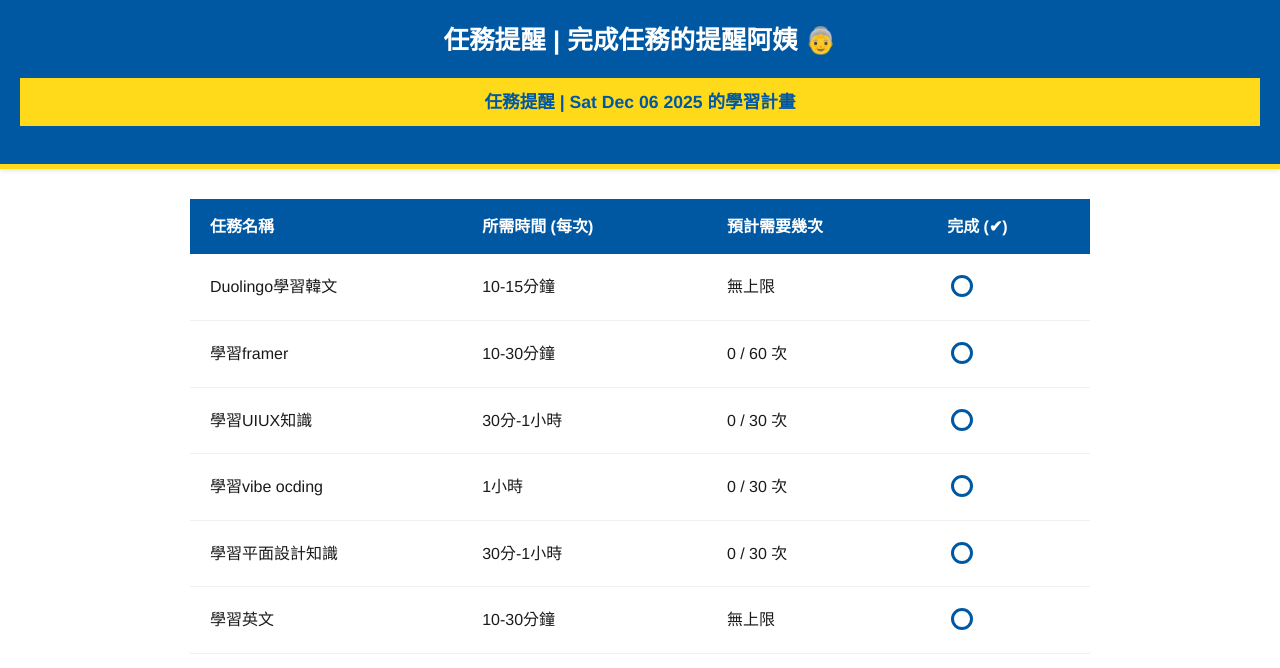
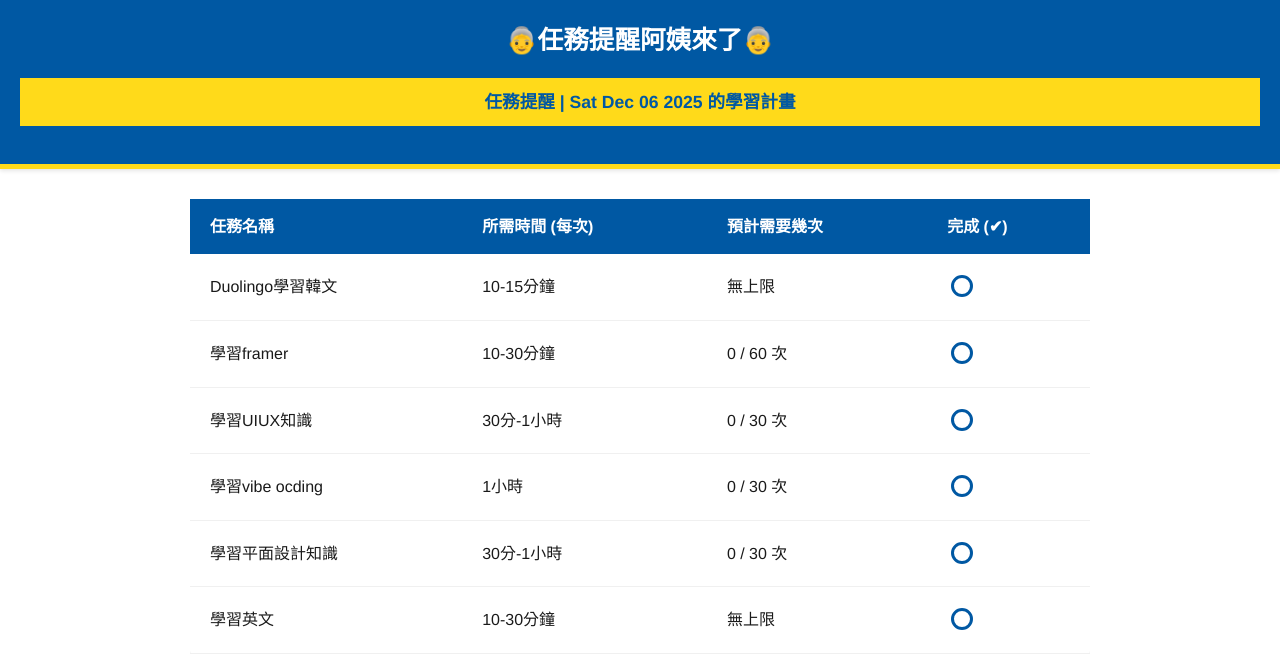
Before and after one commit to shiuriva/Auntie-Task-Reminder, a plain HTML site: page index.html in a window 1280 px wide. Drawn offline with Linux system fonts and the light colour scheme.

Commit message:
新增網站圖示，調整標題及頁面標題以改善使用者體驗

```diff
--- a/index.html
+++ b/index.html
@@ -3,7 +3,7 @@
 <head>
     <meta charset="UTF-8">
     <meta name="viewport" content="width=device-width, initial-scale=1.0">
-    <title>完成任務的提醒阿姨</title>
+    <title>任務提醒阿姨</title>
     <link rel="stylesheet" href="style.css">
     <!--  放入這三行開始 -->
 <link rel="icon" type="image/png" href="./icon.png">
@@ -13,7 +13,7 @@
 </head>
 <body>
     <header>
-        <h1 id="header-title">任務提醒 | 完成任務的提醒阿姨 👵</h1>
+        <h1 id="header-title">👵任務提醒阿姨來了👵</h1>
     <p id="progress-message"></p>
     </header>
 
```
Also changed, not shown: icon.png (renamed from image/icon.png).
